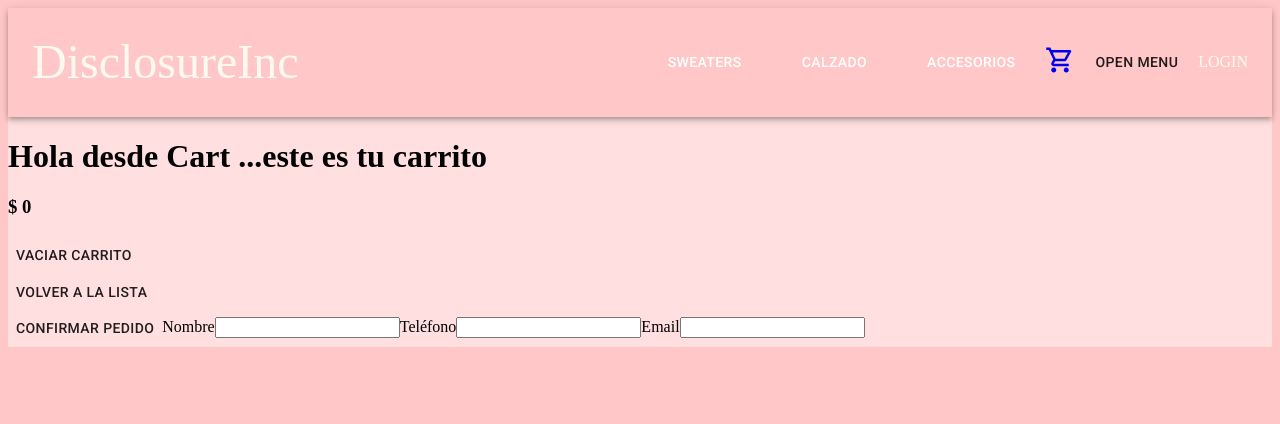
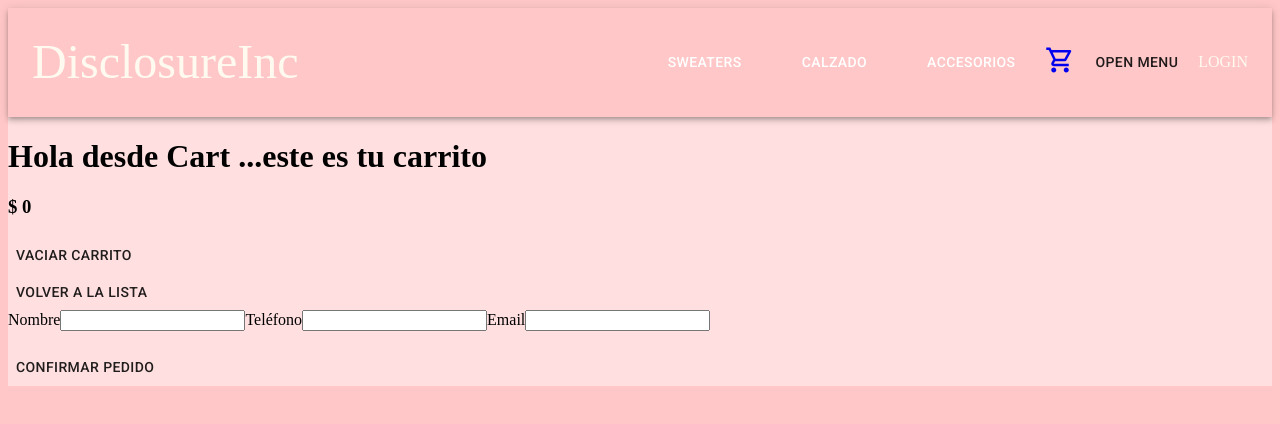
Before and after one commit to APao-dev/disclosureinc, a React (Create React App) app: page /cart in a window 1280 px wide. Shown: the top 424 px of the page. Built offline with nearby package versions, Linux system fonts and the light colour scheme.

Commit message:
formulario, nose envia la orden de pedido

```diff
--- a/src/components/ItemDetail/ItemDetail.js
+++ b/src/components/ItemDetail/ItemDetail.js
@@ -54,7 +54,7 @@ useEffect(() => {
              {
              finishBuy ? (
                 <Button onClick={() => history.push('/cart')}>Finalizar Compra</Button>
-                // {items.title} {items.price}
+
             ): null
             }
 
--- a/src/components/ItemList/ItemList.js
+++ b/src/components/ItemList/ItemList.js
@@ -4,6 +4,7 @@ import Item from '../Item/Item';
 import './ItemList.css';
 
 export default function ItemList({ItemData}) {
+
     return (
         <div  className="itemlistcontainer">
 
--- a/src/components/Login/Login.js
+++ b/src/components/Login/Login.js
@@ -31,8 +31,9 @@ return(
         </Link>
    </div>
 
-    <div  hidden={context.cart.length === 0}>
+    <div>
         <div>Facturación</div>
+
 
         <input
           type="text"
--- a/src/containers/AppRouter/AppRouter.js
+++ b/src/containers/AppRouter/AppRouter.js
@@ -14,7 +14,7 @@ import Login from '../../components/Login/Login';
 function App() {
 
     return(
-        <div>
+
             <Router>
             <NavBar/>
 
@@ -52,7 +52,7 @@ function App() {
 
        </Switch>
        </Router>
-        </div>
+
 
     )
 
--- a/src/containers/CartContainer/CartContainer.js
+++ b/src/containers/CartContainer/CartContainer.js
@@ -45,22 +45,17 @@ export default function CartContainer() {
                     <Button onClick={() =>clear()}>Vaciar Carrito</Button> <br></br>
 
                     <Link to="/posts" >
+
                     <Button >
                         Volver a la lista
                     </Button>
-        </Link>
+                    </Link> <br></br>
 
-
+            </div>
 
             <div>
-        {/* { cart.lenght === 0 ? ( Esto ya viene en la línea 36 */}
 
-            <Button onClick={createOrder}>
-
-                Confirmar Pedido
-
-            </Button>
-
+                <form>
                 <label htmlFor="name">Nombre</label>
                     <input
                     type="text"
@@ -88,12 +83,18 @@ export default function CartContainer() {
                     id="email"
                     placeholder=" "
                     />
-                {/* ) */}
+                </form>
                 <br></br>
+                <Button onSubmit={createOrder}>
+
+                Confirmar Pedido
+
+                </Button>
 
             </div>
 
+
         </div>
-    </div>
+
     )
 }
--- a/src/services/post.service.js
+++ b/src/services/post.service.js
@@ -25,14 +25,14 @@ export function getProductsById(productId) {
 
 const orderCollection = db.collection("orders")
 
-export function createOrder(buyer, item, totalPrice) {
+export function createOrder(buyer, item, total) {
     return orderCollection
     .add({
 
       buyer: buyer,
       item: item,
       date: firebase.firestore.Timestamp.fromDate(new Date()),
-      total: totalPrice,
+      total: total,
     })
 
     .then(function(newOrder) {
```
Also changed, not shown: src/App.js (+1 -22 lines), src/components/Categories/Categories.js (added). Lines whose indentation alone changed are shown as unchanged.
